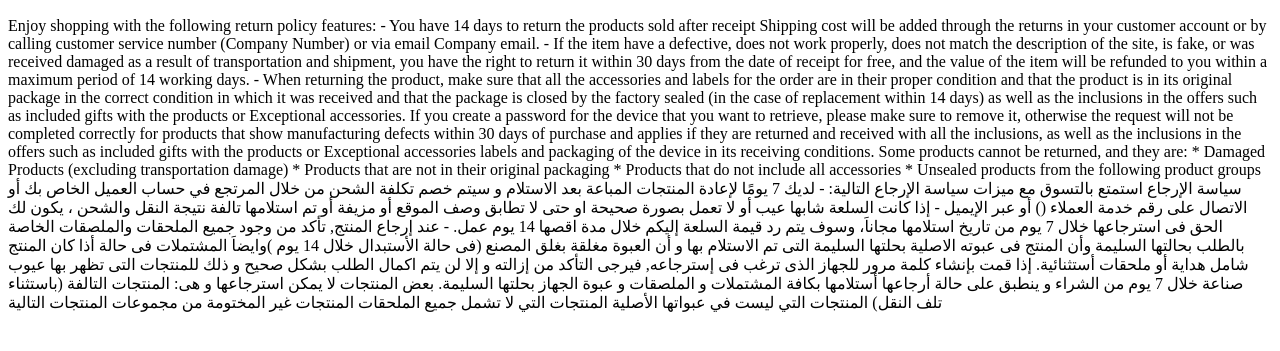
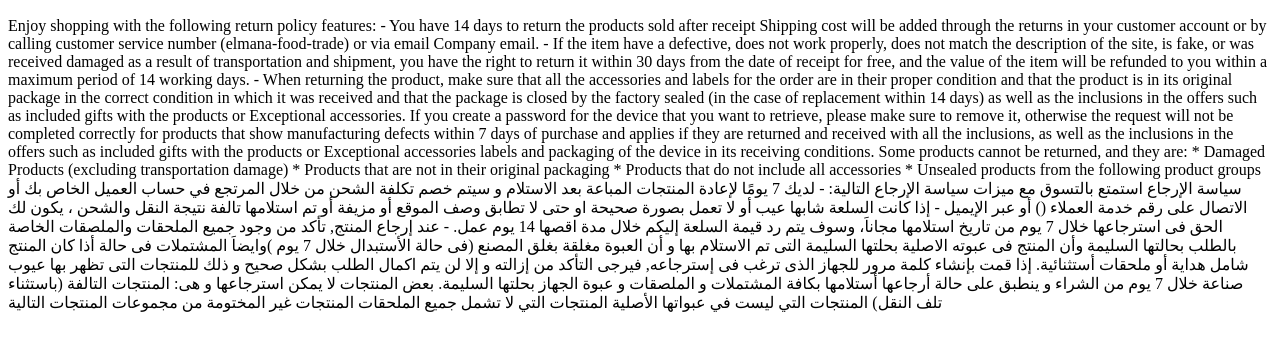
Before and after one commit to kh2841999-cell/almanal-food-trading, a plain HTML site: page refund.html in a window 1280 px wide. Shown: the part 51-402 px from the top of the page. Drawn offline with Linux system fonts and the light colour scheme.

Commit message:
Update refund.html

```diff
--- a/refund.html
+++ b/refund.html
@@ -8,9 +8,9 @@
   <h2>سياسة الاسترجاع</h2>
   <p>Enjoy shopping with the following return policy features:
 
-- You have 14 days to return the products sold after receipt Shipping cost will be added through the returns in your customer account or by calling customer service number (Company Number) or via email Company email.
+- You have 14 days to return the products sold after receipt Shipping cost will be added through the returns in your customer account or by calling customer service number (elmana-food-trade) or via email Company email.
 - If the item have a defective, does not work properly, does not match the description of the site, is fake, or was received damaged as a result of transportation and shipment, you have the right to return it within 30 days from the date of receipt for free, and the value of the item will be refunded to you within a maximum period of 14 working days.
-- When returning the product, make sure that all the accessories and labels for the order are in their proper condition and that the product is in its original package in the correct condition in which it was received and that the package is closed by the factory sealed (in the case of replacement within 14 days) as well as the inclusions in the offers such as included gifts with the products or Exceptional accessories. If you create a password for the device that you want to retrieve, please make sure to remove it, otherwise the request will not be completed correctly for products that show manufacturing defects within 30 days of purchase and applies if they are returned and received with all the inclusions, as well as the inclusions in the offers such as included gifts with the products or Exceptional accessories labels and packaging of the device in its receiving conditions.
+- When returning the product, make sure that all the accessories and labels for the order are in their proper condition and that the product is in its original package in the correct condition in which it was received and that the package is closed by the factory sealed (in the case of replacement within 14 days) as well as the inclusions in the offers such as included gifts with the products or Exceptional accessories. If you create a password for the device that you want to retrieve, please make sure to remove it, otherwise the request will not be completed correctly for products that show manufacturing defects within 7 days of purchase and applies if they are returned and received with all the inclusions, as well as the inclusions in the offers such as included gifts with the products or Exceptional accessories labels and packaging of the device in its receiving conditions.
 
 Some products cannot be returned, and they are:
 
@@ -34,7 +34,7 @@ Some products cannot be returned, and they are:
 
 - لديك 7 يومًا لإعادة المنتجات المباعة بعد الاستلام و سيتم خصم تكلفة الشحن من خلال المرتجع في حساب العميل الخاص بك أو الاتصال على رقم خدمة العملاء () أو عبر الإيميل
 - إذا كانت السلعة شابها عيب أو لا تعمل بصورة صحيحة او حتى لا تطابق وصف الموقع أو مزيفة أو تم استلامها تالفة نتيجة النقل والشحن ، يكون لك الحق فى استرجاعها خلال 7 يوم من تاريخ استلامها مجاناَ، وسوف يتم رد قيمة السلعة إليكم خلال مدة اقصها 14 يوم عمل.
-- عند إرجاع المنتج, تأكد من وجود جميع الملحقات والملصقات الخاصة بالطلب بحالتها السليمة وأن المنتج فى عبوته الاصلية بحلتها السليمة التى تم الاستلام بها و أن العبوة مغلقة بغلق المصنع (فى حالة الأستبدال خلال 14 يوم )وايضاَ المشتملات فى حالة أذا كان المنتج شامل هداية أو ملحقات أستثنائية. إذا قمت بإنشاء كلمة مرور للجهاز الذى ترغب فى إسترجاعه, فيرجى التأكد من إزالته و إلا لن يتم اكمال الطلب بشكل صحيح و ذلك للمنتجات التى تظهر بها عيوب صناعة خلال 7 يوم من الشراء و ينطبق على حالة أرجاعها أستلامها بكافة المشتملات و الملصقات و عبوة الجهاز بحلتها السليمة.
+- عند إرجاع المنتج, تأكد من وجود جميع الملحقات والملصقات الخاصة بالطلب بحالتها السليمة وأن المنتج فى عبوته الاصلية بحلتها السليمة التى تم الاستلام بها و أن العبوة مغلقة بغلق المصنع (فى حالة الأستبدال خلال 7 يوم )وايضاَ المشتملات فى حالة أذا كان المنتج شامل هداية أو ملحقات أستثنائية. إذا قمت بإنشاء كلمة مرور للجهاز الذى ترغب فى إسترجاعه, فيرجى التأكد من إزالته و إلا لن يتم اكمال الطلب بشكل صحيح و ذلك للمنتجات التى تظهر بها عيوب صناعة خلال 7 يوم من الشراء و ينطبق على حالة أرجاعها أستلامها بكافة المشتملات و الملصقات و عبوة الجهاز بحلتها السليمة.
 
 بعض المنتجات لا يمكن استرجاعها و هى:
 
```
